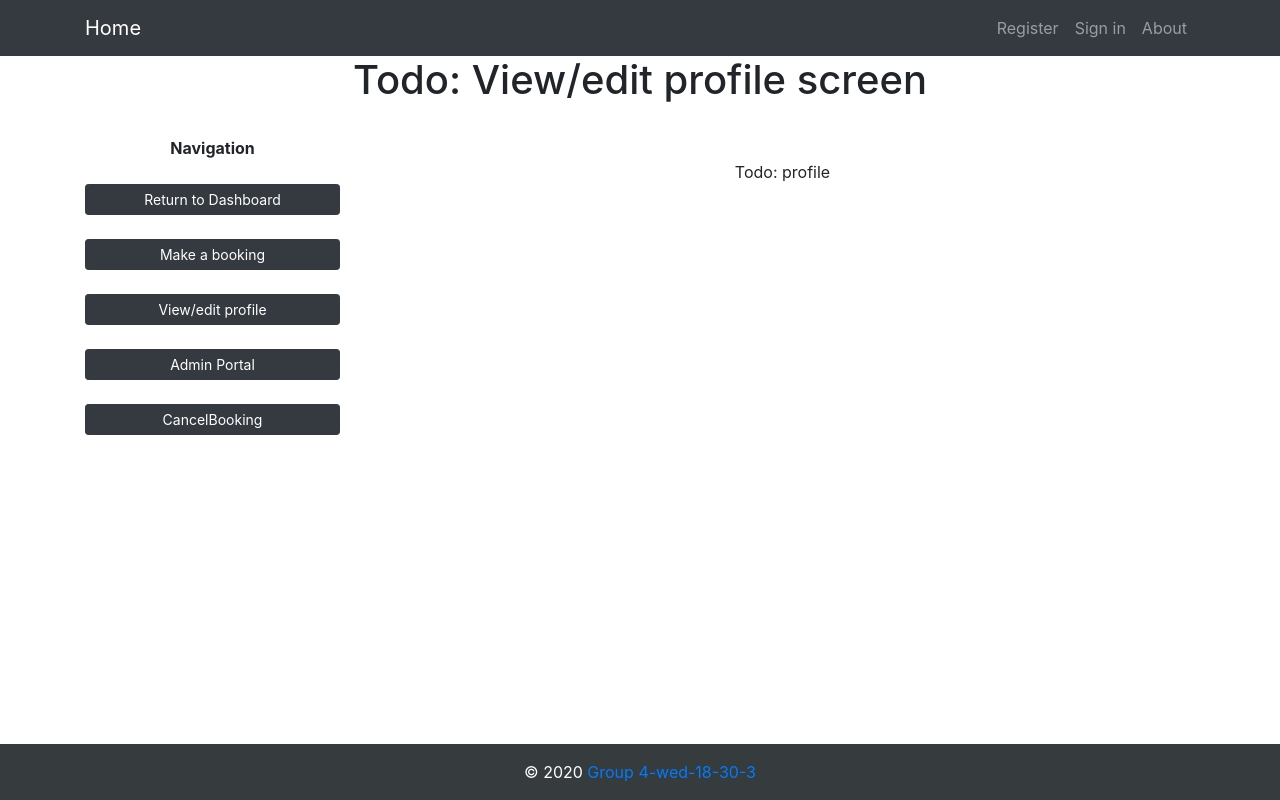
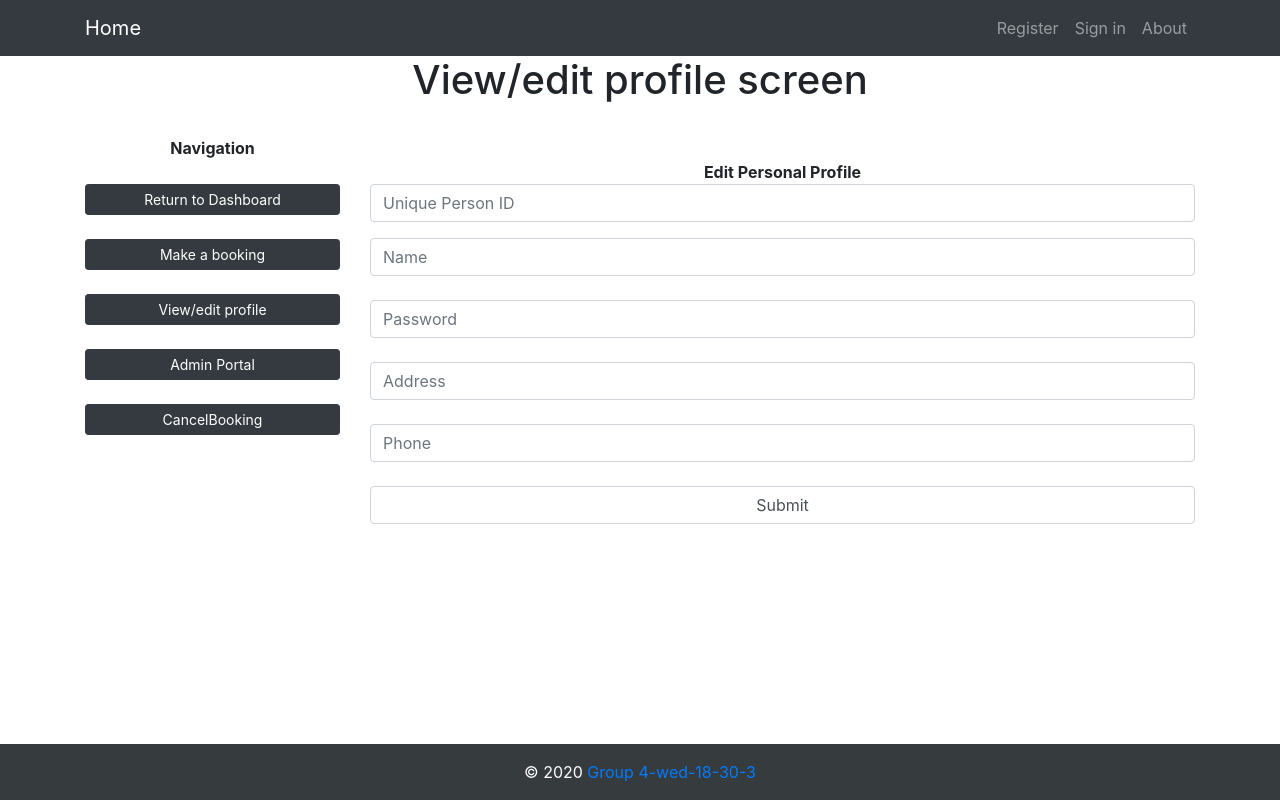
Before and after one commit to RMIT-SEPT/majorproject-4-wed-18-30-3, a React (Create React App) app in the folder FrontEnd/frontend-react/: page /profile in a window 1280 px wide. Built offline with nearby package versions, Linux system fonts and the light colour scheme.

Commit message:
test edit profile,that need be fixed. A new edit profile will be upload soon

```diff
--- /dev/null
+++ b/FrontEnd/frontend-react/src/components/CancelBookingScreen/CancelBookingPane.js
@@ -0,0 +1,79 @@
+import React, { Component } from 'react'
+import "bootstrap/dist/css/bootstrap.min.css"
+
+
+
+
+class CancelBookingPane extends Component {
+
+    constructor(){
+        super();
+
+        this.state= {
+            bookingid : "",
+            reason :""
+        }
+
+        this.onChange = this.onChange.bind(this);
+        this.onSubmit = this.onSubmit.bind(this);
+    }
+
+    onChange(e){
+        this.setState({[e.target.name]: e.target.value});
+    }
+
+    onSubmit(e){
+        e.preventDfault();
+        const cancelbooking = {
+            bookingid : this.state.id,
+            reason : this.state.reason
+        }
+
+        console.log(cancelbooking);
+
+
+    }
+
+
+
+
+
+
+
+
+    render() {
+        return (
+            <div className="cancel_booking_screen_Cancel_bookingpane" id="cancel_booking_screen_Cancel_bookingpane">
+                <br/>
+                <b>Please Enter Your Booking ID</b>
+                <div className="form-group">
+                <form>
+                <div><input type="text" className="form-control" placeholder="Unique Person ID" name="bookingid" value={this.state.bookingid} onChange = {this.onChange}/>
+
+                </div>
+                <br/>
+                <div>
+                <label for="cancel-reason">Select Cancel Reason:</label>
+                        <select className="form-control" value={this.state.reason} onChange={this.onChange}>
+                            <option value="Time Conflict5">Time Conflict</option>
+                            <option value="No time available for worker">No time available for worker</option>
+                            <option value="weather reason">weather reason</option>
+                            <option value="60" >1 hour</option>
+                            <option value="75">1 hr 15 min</option>
+
+                        </select>
+                </div>
+                </form>
+
+                </div>
+
+
+                <br/>
+
+
+            </div>
+        )
+    }
+}
+
+export default CancelBookingPane;
--- a/FrontEnd/frontend-react/src/components/CancelBookingScreen/CancelBookingScreen.js
+++ b/FrontEnd/frontend-react/src/components/CancelBookingScreen/CancelBookingScreen.js
@@ -1,19 +1,21 @@
 import React, { Component } from 'react'
 import "bootstrap/dist/css/bootstrap.min.css"
 import NavPane from '../Layout/NavPane'
+import CancelBookingPane from './CancelBookingPane'
 
 class CancelBookingScreen extends Component {
     render() {
         return (
             <div className="container" id="CancelBookingScreen_container">
-            <h1>Todo: CancelBooking</h1>
+            <h1>CancelBooking</h1>
             <div className="row">
                     <div className="col-sm-3">
                         <NavPane/>
                     </div>
                     <div className="col-sm-9">
                     <br/><br/>
-                        Todo: CancelBooking here
+                    <CancelBookingPane/>
+
                     </div>
                 </div>
             </div>
--- a/FrontEnd/frontend-react/src/components/ProfileScreen/EditProfile.js
+++ b/FrontEnd/frontend-react/src/components/ProfileScreen/EditProfile.js
@@ -2,10 +2,88 @@ import React, { Component } from 'react'
 import "bootstrap/dist/css/bootstrap.min.css"
 
 class EditProfile extends Component {
+
+    constructor(){
+        super();
+
+        this.state= {
+            id : "",
+            userName : "",
+            password : "",
+            address : "",
+            phone : ""
+        }
+
+        this.onChange = this.onChange.bind(this);
+        this.onSubmit = this.onSubmit.bind(this);
+    }
+
+
+
+    onChange(e){
+        this.setState({[e.target.name]: e.target.value});
+    }
+
+    onSubmit(e){
+
+        console.log(this.value.name.value);
+        e.preventDefault();
+        const editPerson = {
+            id : this.state.id,
+            userName : this.state.userName,
+            password : this.state.password,
+            address : this.state.address,
+            phone : this.state.phone
+
+        }
+
+        console.log(editPerson);
+
+
+    }
+
+
+
+
+
     render() {
         return (
-            <div>
-                <h1>Todo: Edit profile component</h1>
+            <div className="profile_screen_editprofile" id="profile_screen_editprofile">
+
+              <form onSubmit = {this.onSubmit}>
+              <b>Edit Personal Profile</b>
+              <div className="form-group">
+                  <input type="text" className="form-control" placeholder="Unique Person ID" name="id" value={this.state.id} onChange = {this.onChange}/>
+
+
+
+              </div>
+
+              <div>
+              <input type="text" className="form-control" placeholder="Name" name="userName" value={this.state.userName} onChange = {this.onChange}/>
+
+              </div>
+              <br></br>
+              <div>
+              <input type="text" className="form-control" placeholder="Password" name="password" value={this.state.password} onChange = {this.onChange}/>
+
+              </div>
+              <br></br>
+              <div>
+              <input type="text" className="form-control" placeholder="Address" name="address" value={this.state.address} onChange = {this.onChange}/>
+
+              </div>
+              <br></br>
+              <div>
+              <input type="phone" className="form-control" placeholder="Phone" name="phone" value={this.state.phone} onChange = {this.onChange}/>
+
+              </div>
+              <br></br>
+              <div>
+              <input type="submit" className="form-control" placeholder="Submit" name="" />
+
+              </div>
+            </form>
             </div>
         )
     }
--- a/FrontEnd/frontend-react/src/components/ProfileScreen/ProfileScreen.js
+++ b/FrontEnd/frontend-react/src/components/ProfileScreen/ProfileScreen.js
@@ -1,19 +1,20 @@
 import React, { Component } from 'react'
 import "bootstrap/dist/css/bootstrap.min.css"
 import NavPane from '../Layout/NavPane'
+import EditProfile from './EditProfile'
 
 class ProfileScreen extends Component {
     render() {
         return (
             <div className="container" id="profile_container">
-                <h1>Todo: View/edit profile screen</h1>
+                <h1>View/edit profile screen</h1>
                 <div className="row">
                     <div className="col-sm-3">
                         <NavPane/>
                     </div>
                     <div className="col-sm-9">
                         <br/><br/>
-                        Todo: profile
+                        <EditProfile/>
                     </div>
                 </div>
             </div>
```
Also changed, not shown: 1 other file (tests, documents, lock files or other folders).
